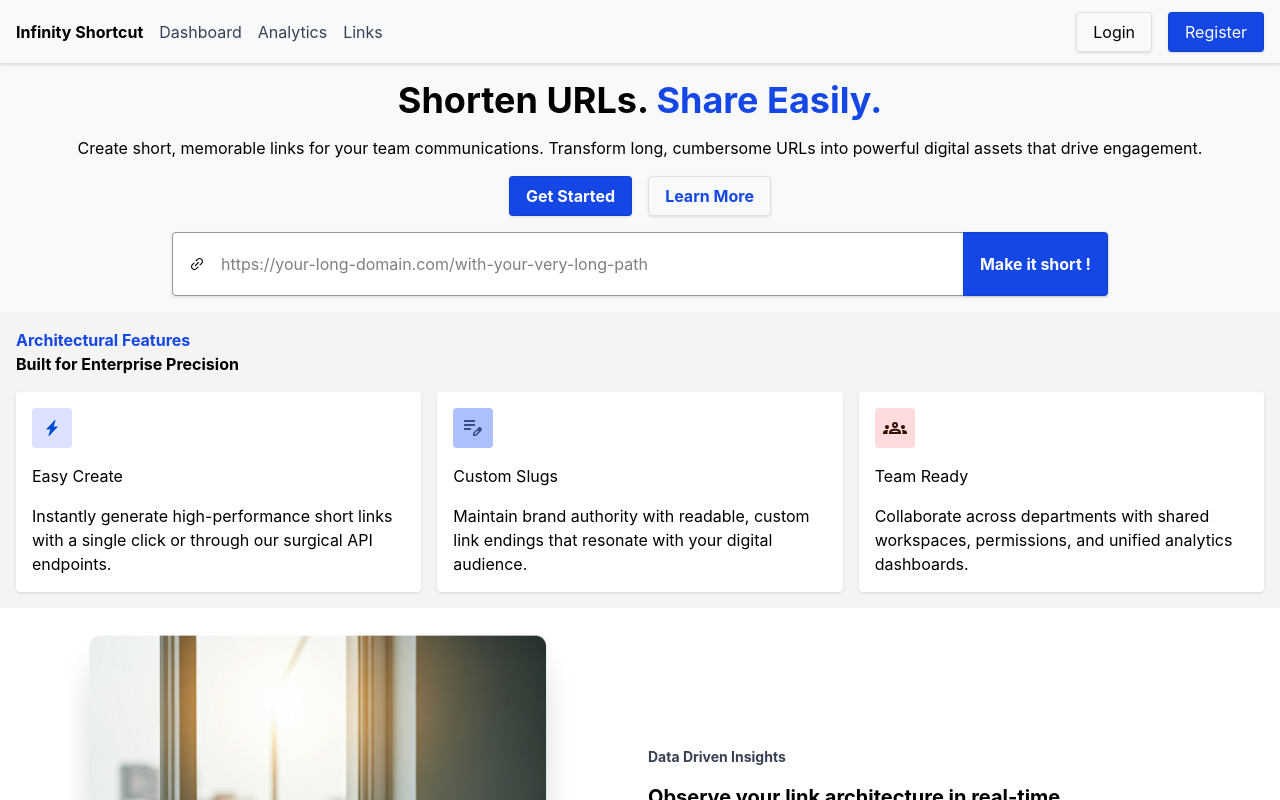
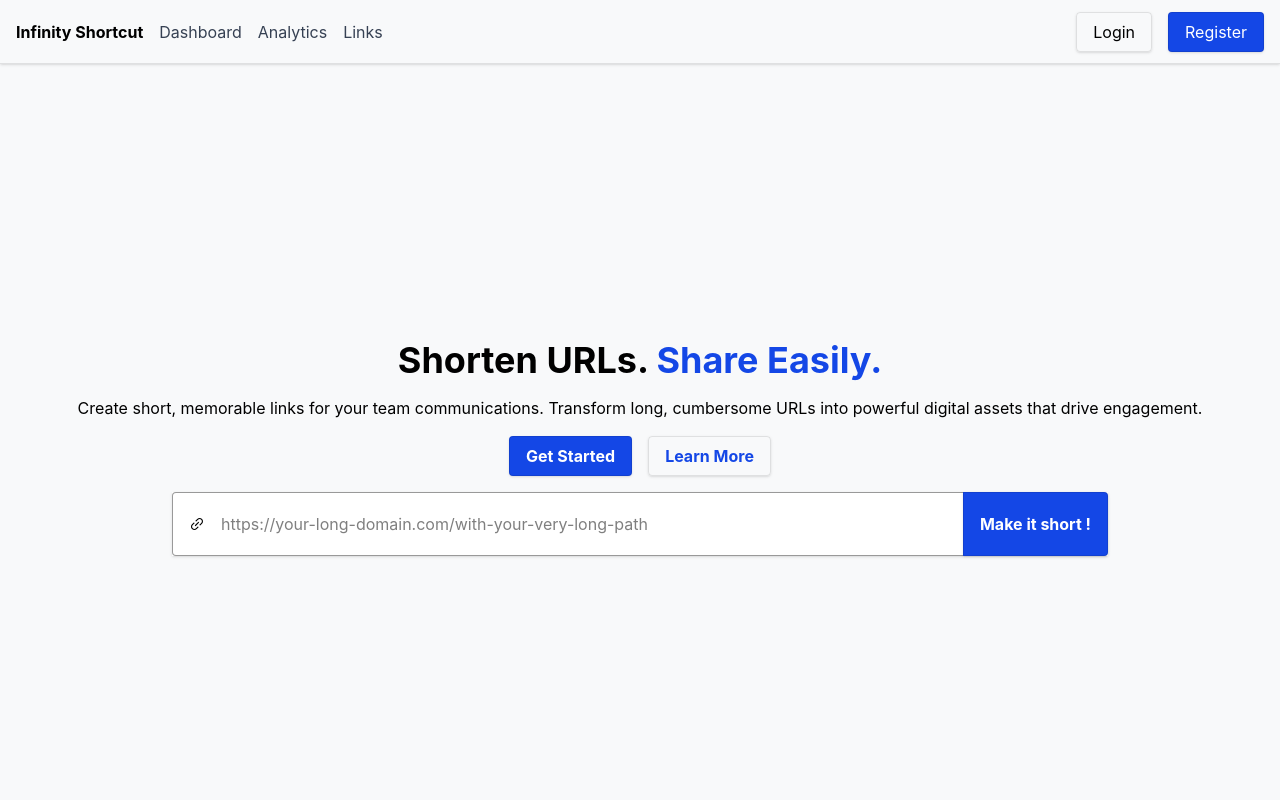
Before and after one commit to rezafauzan/infinity-shortcut, a React (Vite) app: page / in a window 1280 px wide. Shown: the top 800 px of the page. Built offline with nearby package versions, Linux system fonts and the light colour scheme.

Commit message:
Feat: add a lil bit responsive on Hero section in Homepage

```diff
--- a/src/pages/Home/Home.jsx
+++ b/src/pages/Home/Home.jsx
@@ -13,7 +13,7 @@ const Hero = () => {
     }
     return (
         <section>
-            <div className="flex flex-col justify-center items-center gap-4 p-4">
+            <div className="flex flex-col justify-center items-center gap-4 p-4 h-128 md:h-screen md:max-h-192">
                 <h2 className="font-bold text-4xl">
                     <span>Shorten URLs.</span> <span className="text-blue-700">Share Easily.</span>
                 </h2>
```
